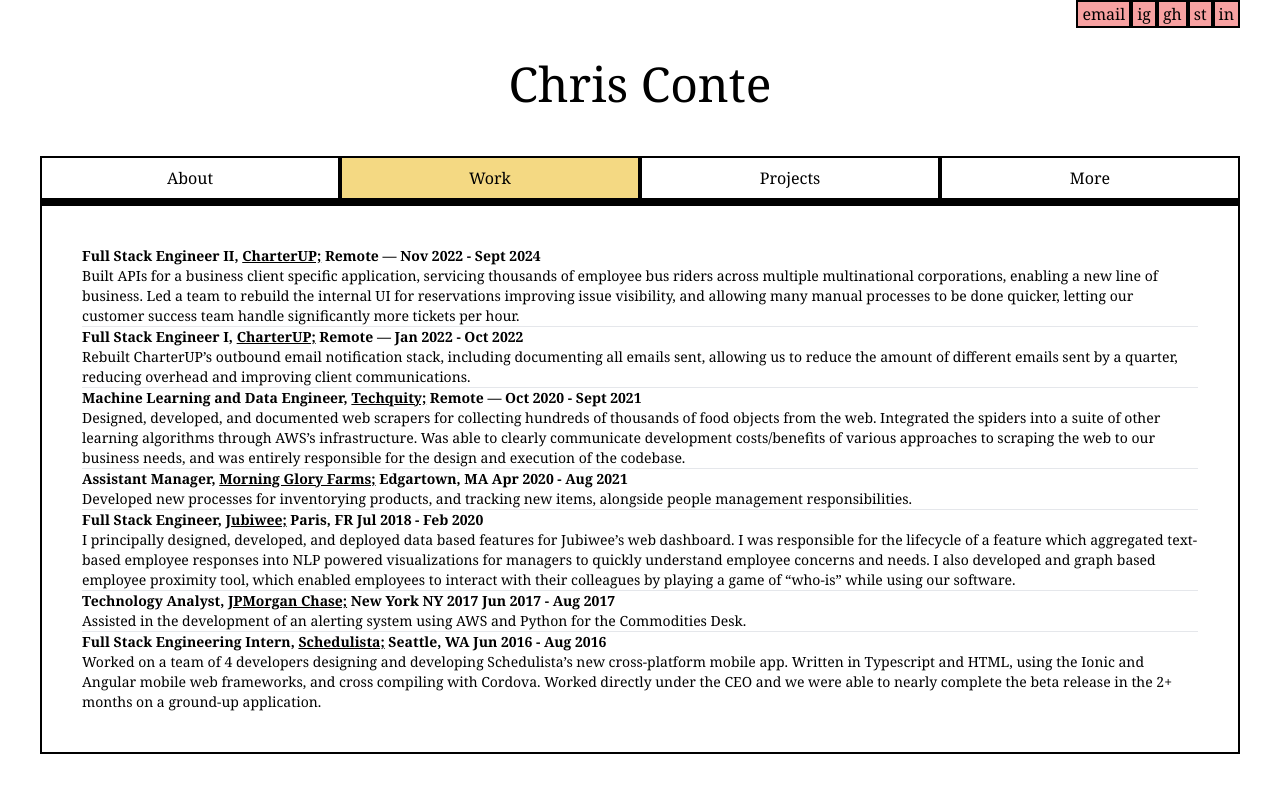
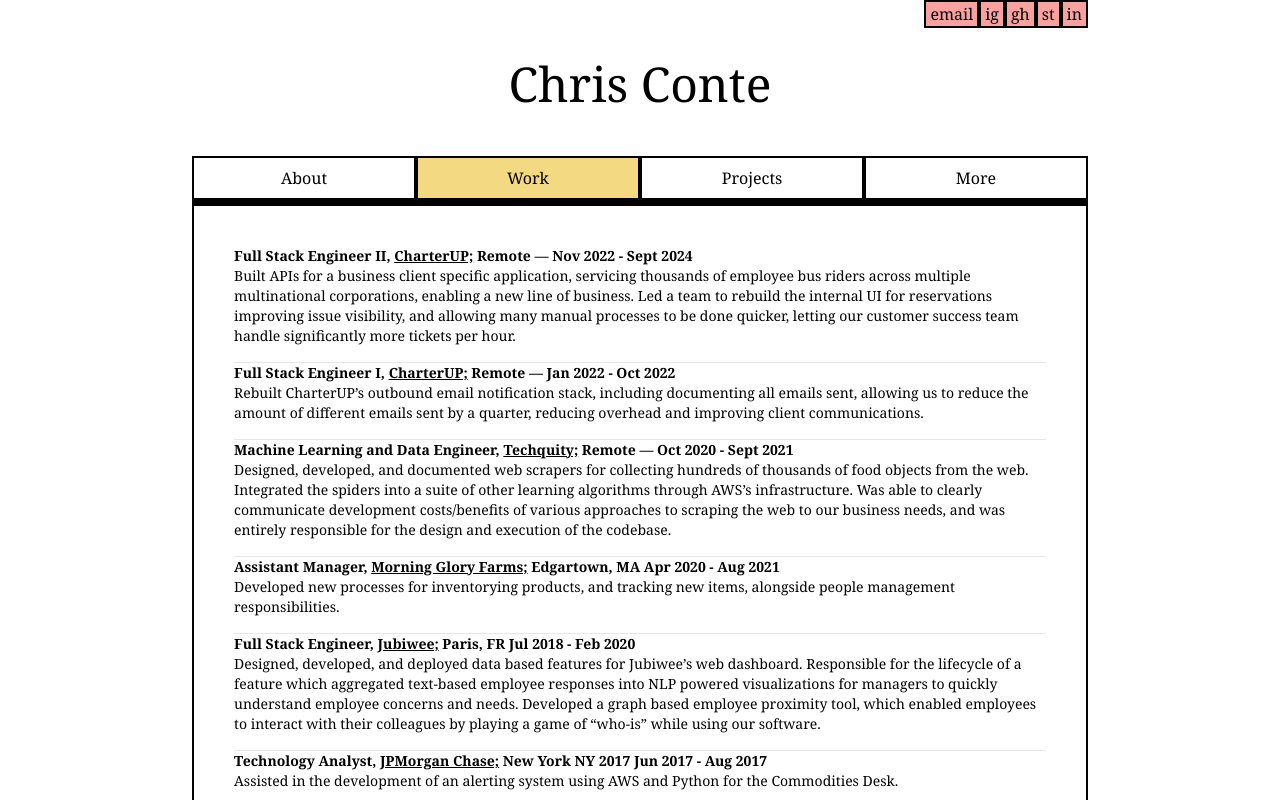
Before and after one commit to chriscconte/homepage, a Nuxt app: page /work in a window 1280 px wide. Shown: the top 800 px of the page. Built offline with nearby package versions, Linux system fonts and the light colour scheme.

Commit message:
spacing, copy edits

```diff
--- a/app.vue
+++ b/app.vue
@@ -1,7 +1,7 @@
 <template>
-  <div>
+  <div class="sm:container sm:mx-auto px-10">
     <NuxtLayout>
-      <div class="sm:container sm:mx-auto px-10">
+      <div class="max-w-4xl mx-auto">
         <div class="flex flex-row">
           <div class="grow"></div>
           <NuxtLink
--- a/pages/work.vue
+++ b/pages/work.vue
@@ -1,6 +1,6 @@
 <template>
   <div class="grid grid-cols-1 divide-y text-sm">
-    <div>
+    <div class="mb-4">
       <p class="font-bold">
         Full Stack Engineer II,
         <NuxtLink
@@ -19,7 +19,7 @@
       processes to be done quicker, letting our customer success team handle
       significantly more tickets per hour.
     </div>
-    <div>
+    <div class="mb-4">
       <p class="font-bold">
         Full Stack Engineer I,
         <NuxtLink
@@ -36,7 +36,7 @@
       emails sent by a quarter, reducing overhead and improving client
       communications.
     </div>
-    <div>
+    <div class="mb-4">
       <p class="font-bold">
         Machine Learning and Data Engineer,
         <NuxtLink
@@ -55,7 +55,7 @@
       scraping the web to our business needs, and was entirely responsible for
       the design and execution of the codebase.
     </div>
-    <div>
+    <div class="mb-4">
       <p class="font-bold">
         Assistant Manager,
         <NuxtLink
@@ -70,7 +70,7 @@
       Developed new processes for inventorying products, and tracking new items,
       alongside people management responsibilities.
     </div>
-    <div>
+    <div class="mb-4">
       <p class="font-bold">
         Full Stack Engineer,
         <NuxtLink to="https://jubiwee.com/en" target="_blank" class="underline">
@@ -78,15 +78,15 @@
         >
         Paris, FR Jul 2018 - Feb 2020
       </p>
-      I principally designed, developed, and deployed data based features for
-      Jubiwee’s web dashboard. I was responsible for the lifecycle of a feature
+      Designed, developed, and deployed data based features for
+      Jubiwee’s web dashboard. Responsible for the lifecycle of a feature
       which aggregated text-based employee responses into NLP powered
       visualizations for managers to quickly understand employee concerns and
-      needs. I also developed and graph based employee proximity tool, which
+      needs. Developed a graph based employee proximity tool, which
       enabled employees to interact with their colleagues by playing a game of
       “who-is” while using our software.
     </div>
-    <div>
+    <div class="mb-4">
       <p class="font-bold">
         Technology Analyst,
 
@@ -98,7 +98,7 @@
       Assisted in the development of an alerting system using AWS and Python for
       the Commodities Desk.
     </div>
-    <div>
+    <div class="mb-4">
       <p class="font-bold">
         Full Stack Engineering Intern,
         <NuxtLink
```
